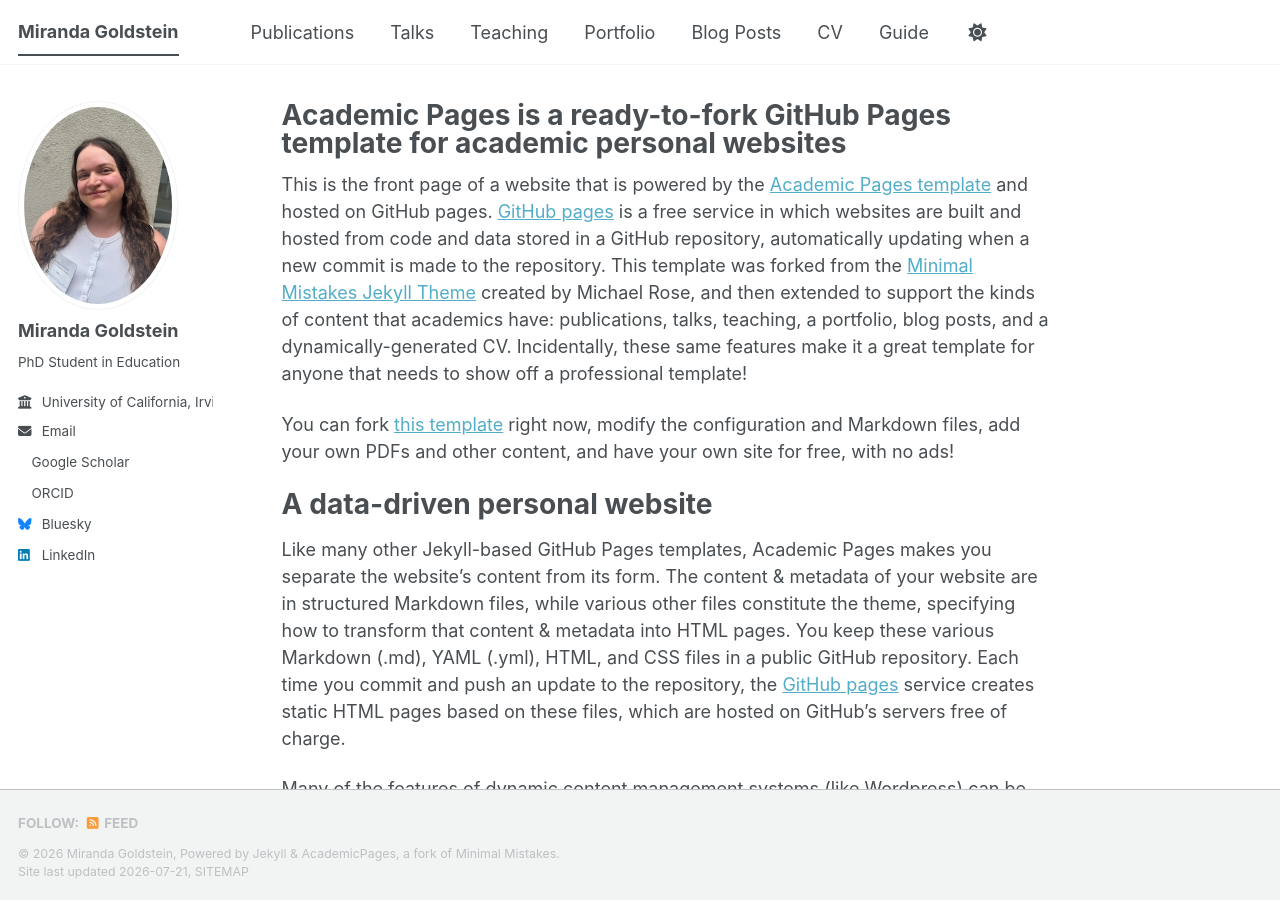
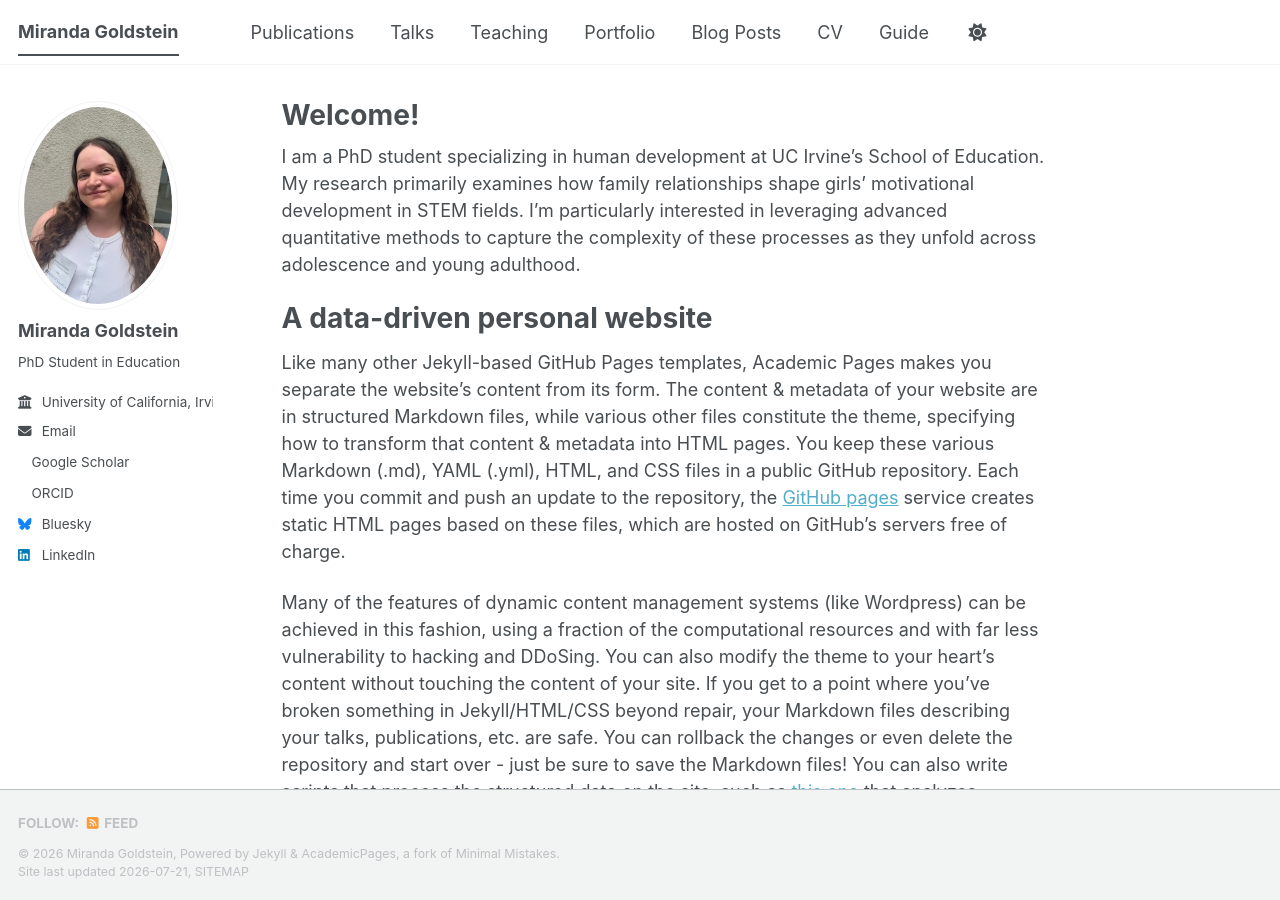
Before and after one commit to mirandagoldstein/mirandagoldstein.github.io, a Jekyll site: the page built from _pages/about.md, in a window 1280 px wide and 900 px high. Built offline with Jekyll 4.4.1, drawn with Linux system fonts in a browser that asks for light colours; a style sheet for code colours, icons or effects is not loaded.

Commit message:
Update about.md

```diff
--- a/_pages/about.md
+++ b/_pages/about.md
@@ -1,15 +1,14 @@
 ---
 permalink: /
-title: "Academic Pages is a ready-to-fork GitHub Pages template for academic personal websites"
+title: "Welcome!"
 author_profile: true
 redirect_from:
   - /about/
   - /about.html
 ---
 
-This is the front page of a website that is powered by the [Academic Pages template](https://github.com/academicpages/academicpages.github.io) and hosted on GitHub pages. [GitHub pages](https://pages.github.com) is a free service in which websites are built and hosted from code and data stored in a GitHub repository, automatically updating when a new commit is made to the repository. This template was forked from the [Minimal Mistakes Jekyll Theme](https://mmistakes.github.io/minimal-mistakes/) created by Michael Rose, and then extended to support the kinds of content that academics have: publications, talks, teaching, a portfolio, blog posts, and a dynamically-generated CV. Incidentally, these same features make it a great template for anyone that needs to show off a professional template!
+I am a PhD student specializing in human development at UC Irvine's School of Education. My research primarily examines how family relationships shape girls' motivational development in STEM fields. I'm particularly interested in leveraging advanced quantitative methods to capture the complexity of these processes as they unfold across adolescence and young adulthood.
 
- You can fork [this template](https://github.com/academicpages/academicpages.github.io) right now, modify the configuration and Markdown files, add your own PDFs and other content, and have your own site for free, with no ads!
 
 A data-driven personal website
 ======
```
